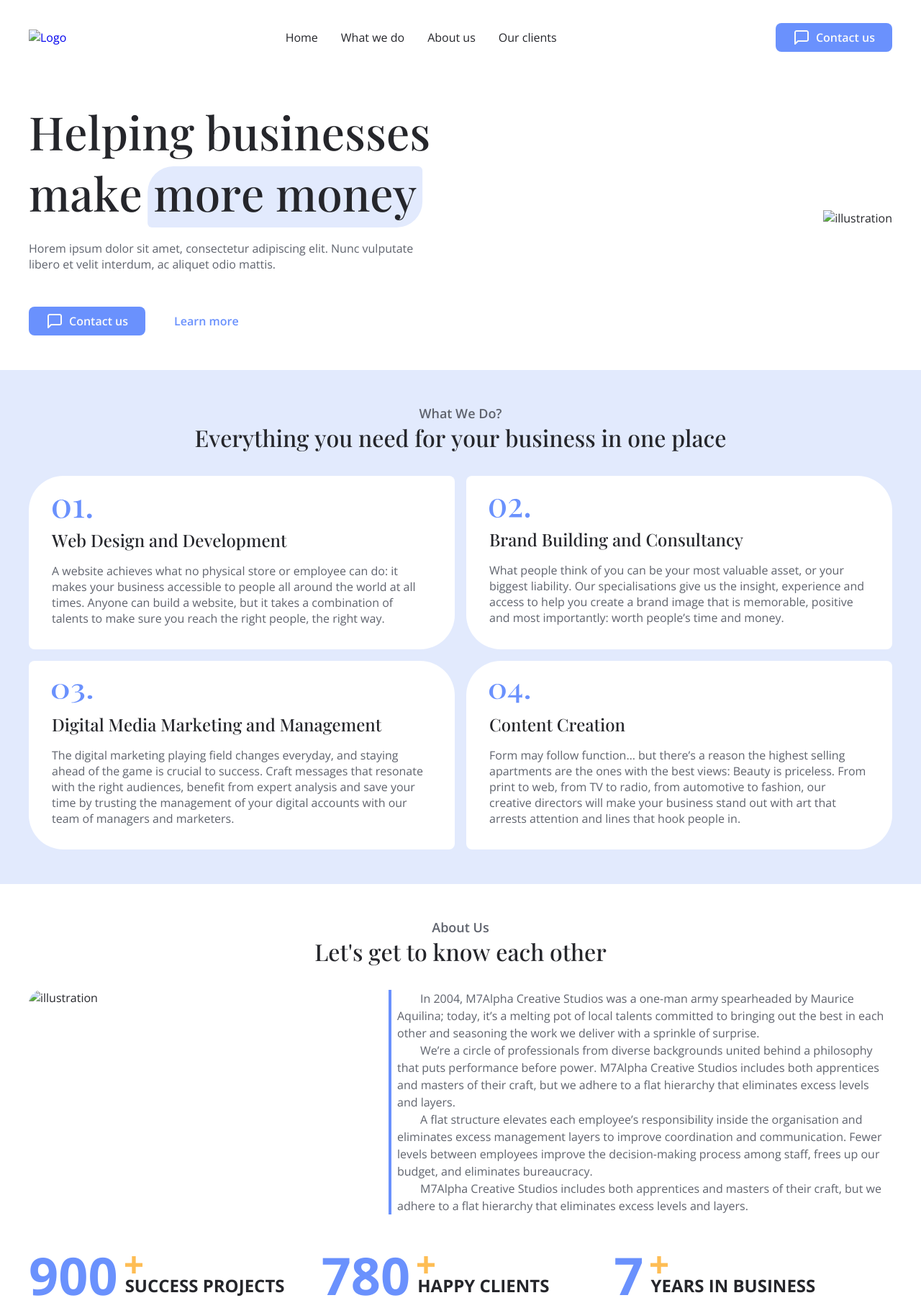
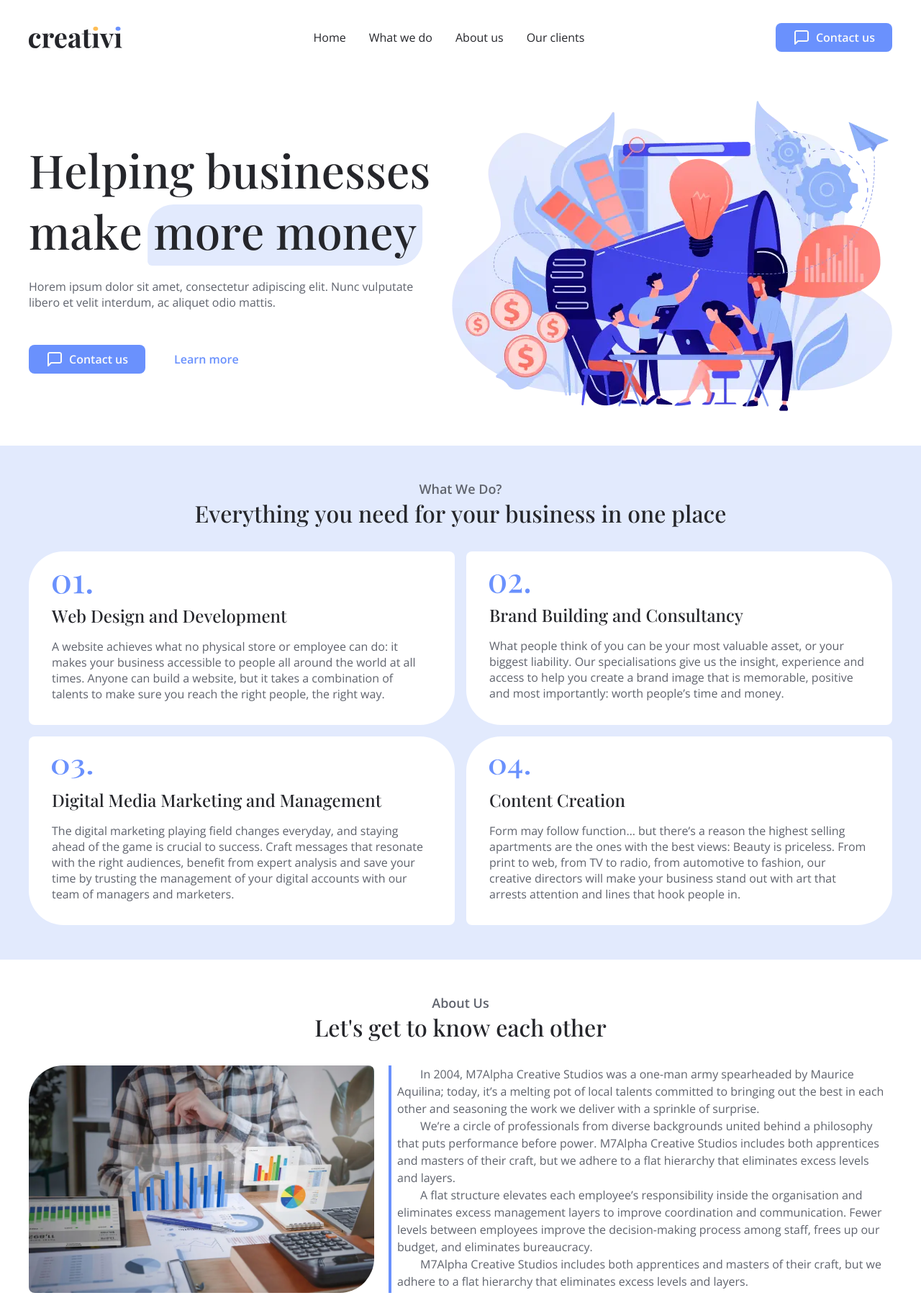
Before and after one commit to ptrv-dev/www-creativi, a plain HTML site: page index.html in a window 1280 px wide. Shown: the top 1810 px of the page at 72% size. Drawn offline with Linux system fonts and the light colour scheme; the site is published under a folder, as on GitHub Pages, so addresses that start at the root find nothing; files whose address does not match are found by name.

Commit message:
Update 2023-02-10T12:25:45.146Z

```diff
--- a/index.html
+++ b/index.html
@@ -12,7 +12,7 @@
     <header class="header">
   <div class="header__container container">
     <a href="/" class="logo">
-      <img src="/img/logo.svg" alt="Logo" />
+      <img src="./img/logo.svg" alt="Logo" />
     </a>
     <nav class="header__nav nav">
       <a href="#" class="nav__link">Home</a>
@@ -76,8 +76,8 @@
             <a href="#" class="btn btn_empty"> Learn more </a>
           </div>
         </div>
-        <picture><source srcset="/img/hero/illustration.webp" type="image/webp"><img
-          src="/img/hero/illustration.png"
+        <picture><source srcset="./img/hero/illustration.webp" type="image/webp"><img
+          src="./img/hero/illustration.png"
           alt="illustration"
           class="hero__image"
         /></picture>
@@ -229,8 +229,8 @@
           <h2 class="section__title">Let's get to know each other</h2>
         </div>
         <div class="about-us__body">
-          <picture><source srcset="/img/about-us/illustration.webp" type="image/webp"><img
-            src="/img/about-us/illustration.jpeg"
+          <picture><source srcset="./img/about-us/illustration.webp" type="image/webp"><img
+            src="./img/about-us/illustration.jpeg"
             alt="illustration"
             class="about-us__image"
           /></picture>
@@ -333,7 +333,7 @@
           <h2 class="section__title">Some companies that work with us</h2>
         </div>
         <div class="our-clients__illustration">
-          <picture><source srcset="/img/our-clients/illustration.webp" type="image/webp"><img src="/img/our-clients/illustration.png" alt="illustration" /></picture>
+          <picture><source srcset="./img/our-clients/illustration.webp" type="image/webp"><img src="./img/our-clients/illustration.png" alt="illustration" /></picture>
         </div>
       </div>
     </div>
@@ -345,7 +345,7 @@
         </div>
         <div class="contact-us__body">
           <div class="contact-us__illustration">
-            <img src="/img/contact-us/illustration.svg" alt="illustration" />
+            <img src="./img/contact-us/illustration.svg" alt="illustration" />
           </div>
           <form class="contact-us__form form">
             <div class="form__row">
@@ -422,7 +422,7 @@
   <div class="footer__container container">
     <div class="footer__col">
       <a href="/" class="logo">
-        <img src="/img/logo.svg" alt="Logo" />
+        <img src="./img/logo.svg" alt="Logo" />
       </a>
       <div class="footer__social">
         <a href="/">
```
